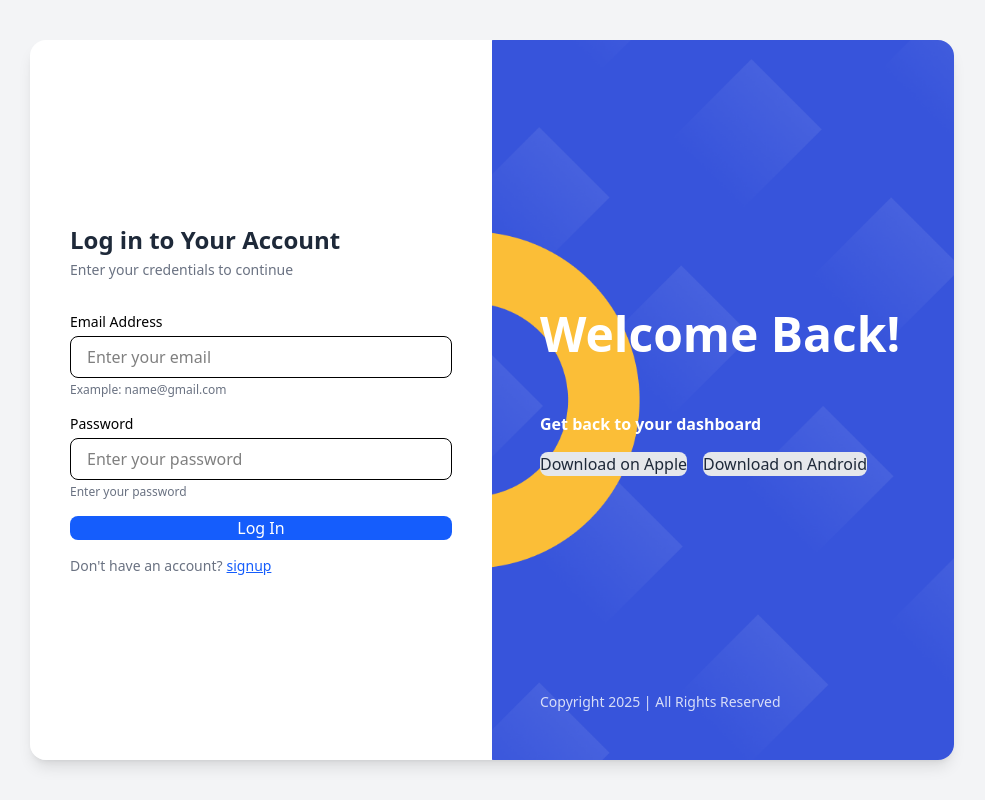
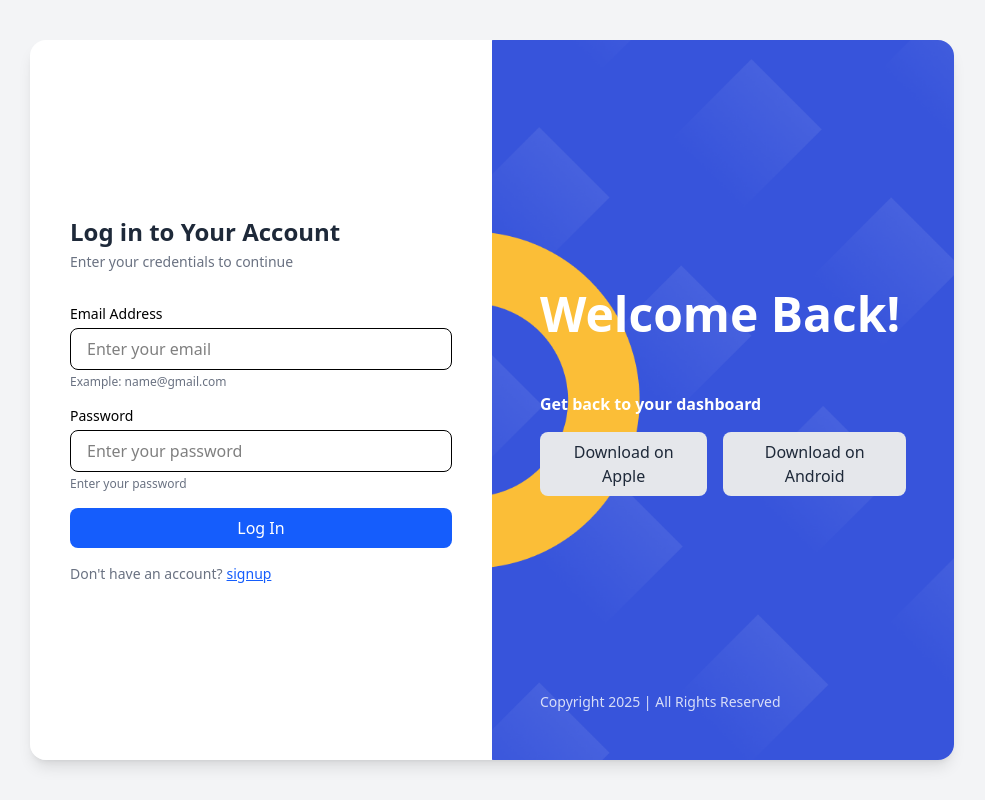
Before and after one commit to pku-wtag/WellTask_Frontend, a React (Vite) app in the folder WellTask_Frontend/: page /login in a window 1280 px wide. Shown: the whole page, without its empty margins (148-1133 px from the left). Built offline with nearby package versions, Linux system fonts and the light colour scheme.

Commit message:
Update button naming in index.css

```diff
--- a/WellTask_Frontend/src/index.css
+++ b/WellTask_Frontend/src/index.css
@@ -14,13 +14,13 @@
 .btn-outline {
   @apply border border-blue-600 text-blue-600 hover:bg-blue-50;
 }
-.btn-sm {
+.btn-small {
   @apply px-3 py-1 text-sm;
 }
-.btn-md {
+.btn-medium {
   @apply px-4 py-2 text-base;
 }
-.btn-lg {
+.btn-large {
   @apply px-6 py-3 text-lg;
 }
 
```
